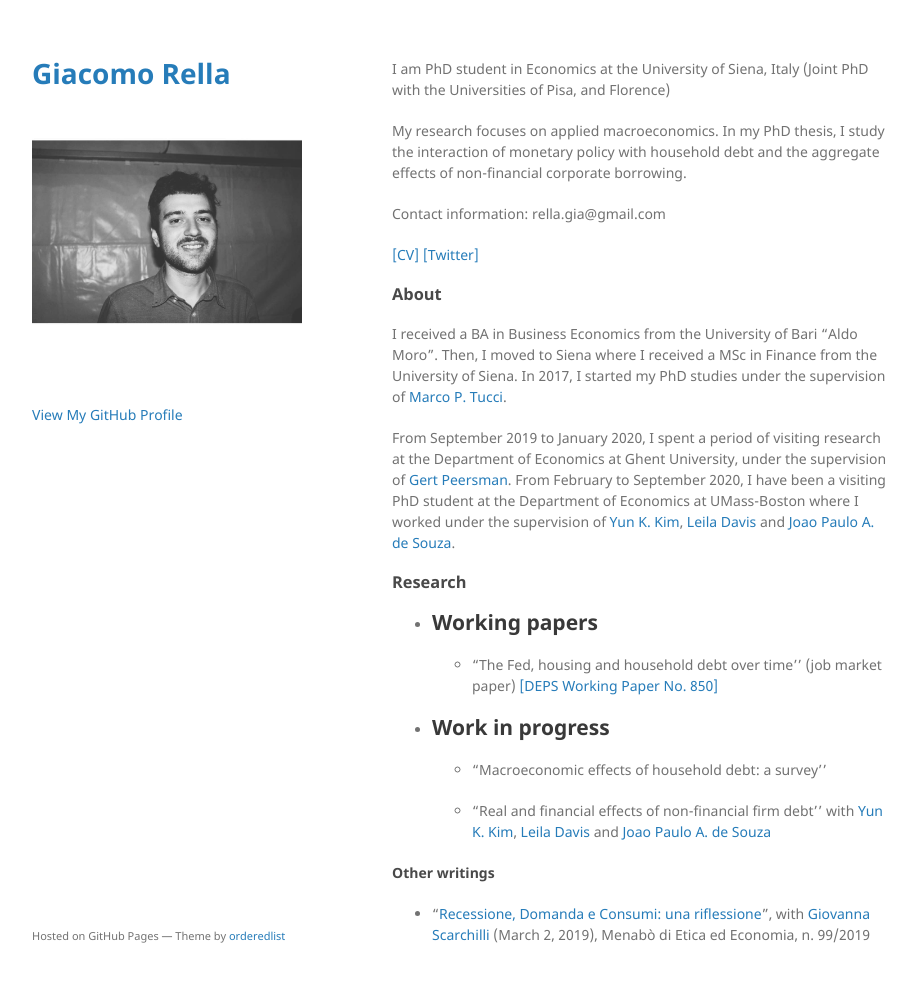
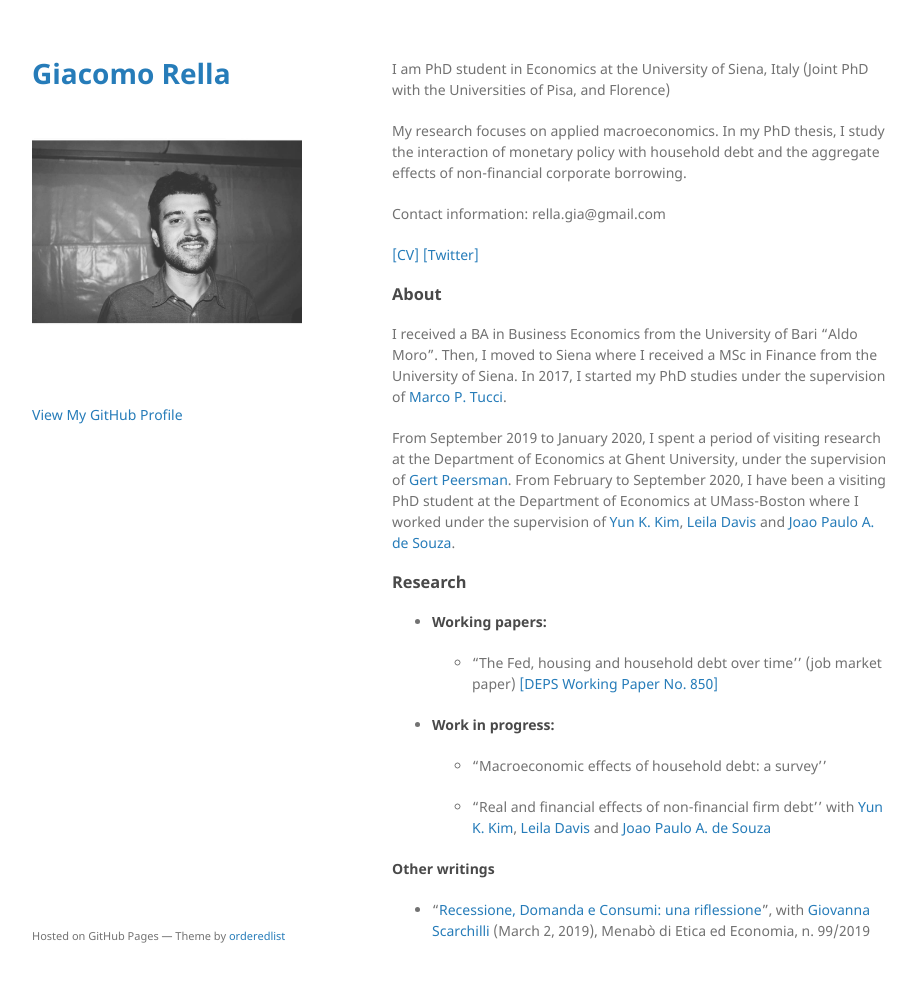
Before and after one commit to giacomorella/giacomorella.github.io, a Jekyll site: the page built from index.md, in a window 1280 px wide and 1015 px high. Shown: the top 982 px of the window, without its empty margins (178-1094 px from the left). Built offline with Jekyll 4.4.1, drawn with Linux system fonts in a browser that asks for light colours; the repository's description, which GitHub fills in, is left out.

```diff
--- a/index.md
+++ b/index.md
@@ -19,11 +19,11 @@ From September 2019 to January 2020, I spent a period of visiting research at th
 
 ### Research
 
-- ## Working papers
+- #### Working papers:
 
 	-   "The Fed, housing and household debt over time'' (job market paper) [[DEPS Working Paper No. 850]](https://www.deps.unisi.it/sites/st02/files/allegatiparagrafo/04-02-2021/850.pdf)
 
-- ## Work in progress
+- #### Work in progress:
 
 	-   "Macroeconomic effects of household debt: a survey''
 
```
